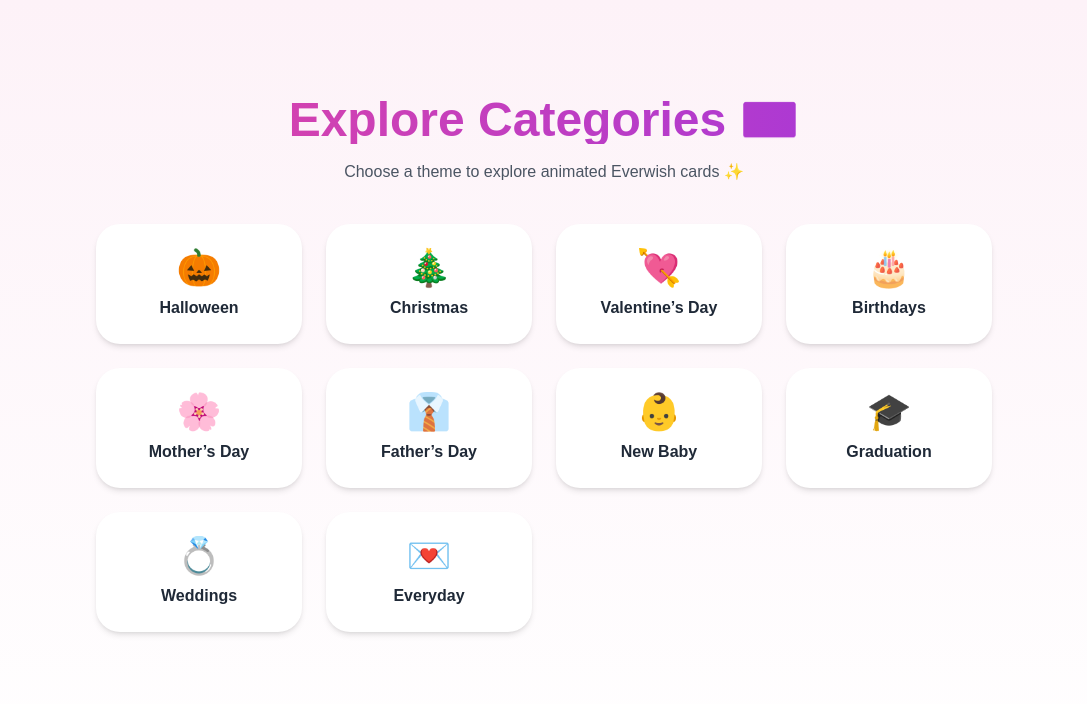
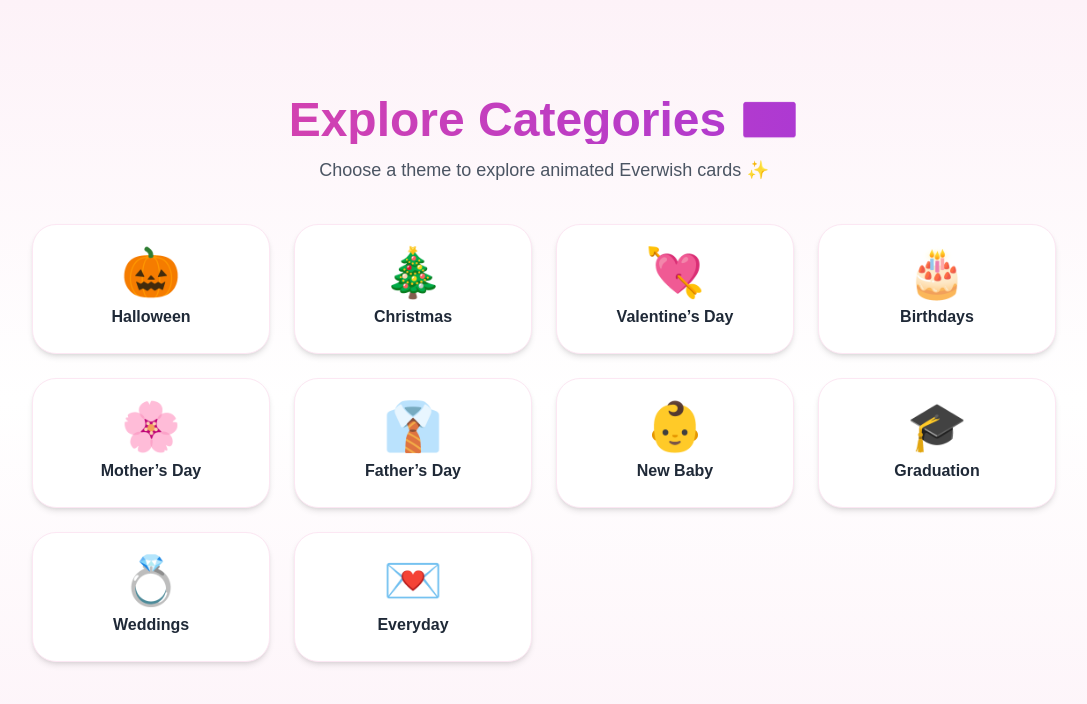
Before and after one commit to everwishhq-commits/EverWish, a Next.js app: page /categories in a window 1280 px wide. Shown: the top 704 px of the page, without its empty margins (96-1183 px from the left). Built offline with nearby package versions, Linux system fonts and the light colour scheme.

Commit message:
Update page.js

```diff
--- a/app/categories/page.js
+++ b/app/categories/page.js
@@ -1,6 +1,7 @@
 "use client";
 import Link from "next/link";
 
+export default function CategoriesPage() {
   const categories = [
     { slug: "halloween", emoji: "🎃", title: "Halloween" },
     { slug: "christmas", emoji: "🎄", title: "Christmas" },
@@ -14,29 +15,27 @@
     { slug: "general", emoji: "💌", title: "Everyday" },
   ];
 
-export default function CategoriesPage() {
   return (
-<main className="min-h-screen bg-gradient-to-b from-pink-50 to-white pt-24 pb-16 px-6 text-center">
-<h1 className="text-4xl md:text-5xl font-extrabold mb-4 bg-gradient-to-r from-pink-500 to-purple-600 bg-clip-text text-transparent">
+    <main className="min-h-screen bg-gradient-to-b from-pink-50 via-white to-pink-50 pt-24 pb-20 px-6 text-center">
+      <h1 className="text-4xl md:text-5xl font-extrabold mb-3 bg-gradient-to-r from-pink-500 to-purple-600 bg-clip-text text-transparent">
         Explore Categories 💌
       </h1>
-<p className="text-gray-600 mb-10">
+      <p className="text-gray-600 mb-10 text-base md:text-lg">
         Choose a theme to explore animated Everwish cards ✨
       </p>
 
-<div className="max-w-4xl mx-auto grid grid-cols-2 sm:grid-cols-3 md:grid-cols-4 gap-6">
+      <div className="max-w-5xl mx-auto grid grid-cols-2 sm:grid-cols-3 md:grid-cols-4 gap-6">
         {categories.map((cat) => (
           <Link
             key={cat.slug}
             href={`/categories/${cat.slug}`}
-        className="rounded-3xl bg-white shadow-md hover:shadow-xl hover:-translate-y-1 transition-all p-6 flex flex-col items-center justify-center"
+            className="rounded-3xl bg-white shadow-md hover:shadow-xl hover:-translate-y-1 active:scale-95 transition-all p-6 flex flex-col items-center justify-center border border-pink-100"
           >
-        <span className="text-4xl mb-2">{cat.emoji}</span>
+            <span className="text-5xl mb-2">{cat.emoji}</span>
             <p className="font-semibold text-gray-800">{cat.title}</p>
           </Link>
         ))}
       </div>
     </main>
-
   );
       }
```
Lines whose indentation alone changed are shown as unchanged.
